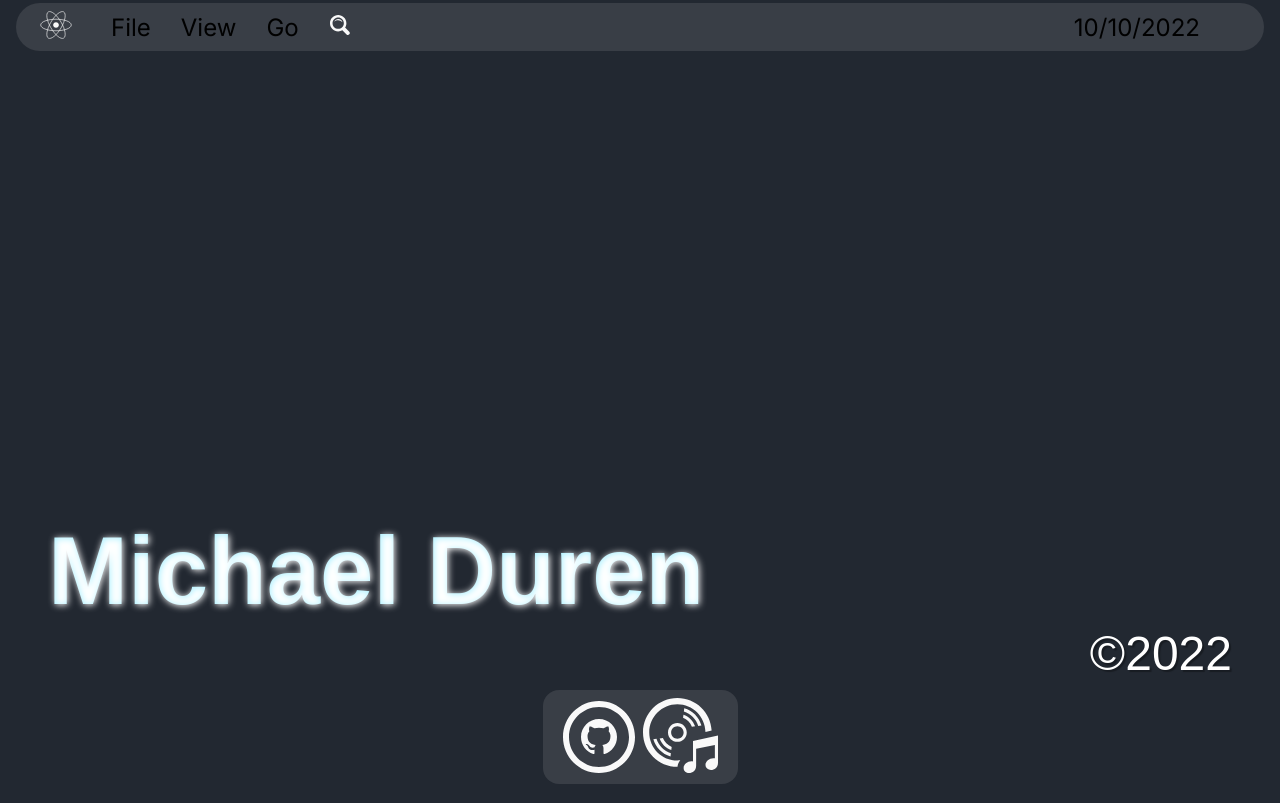
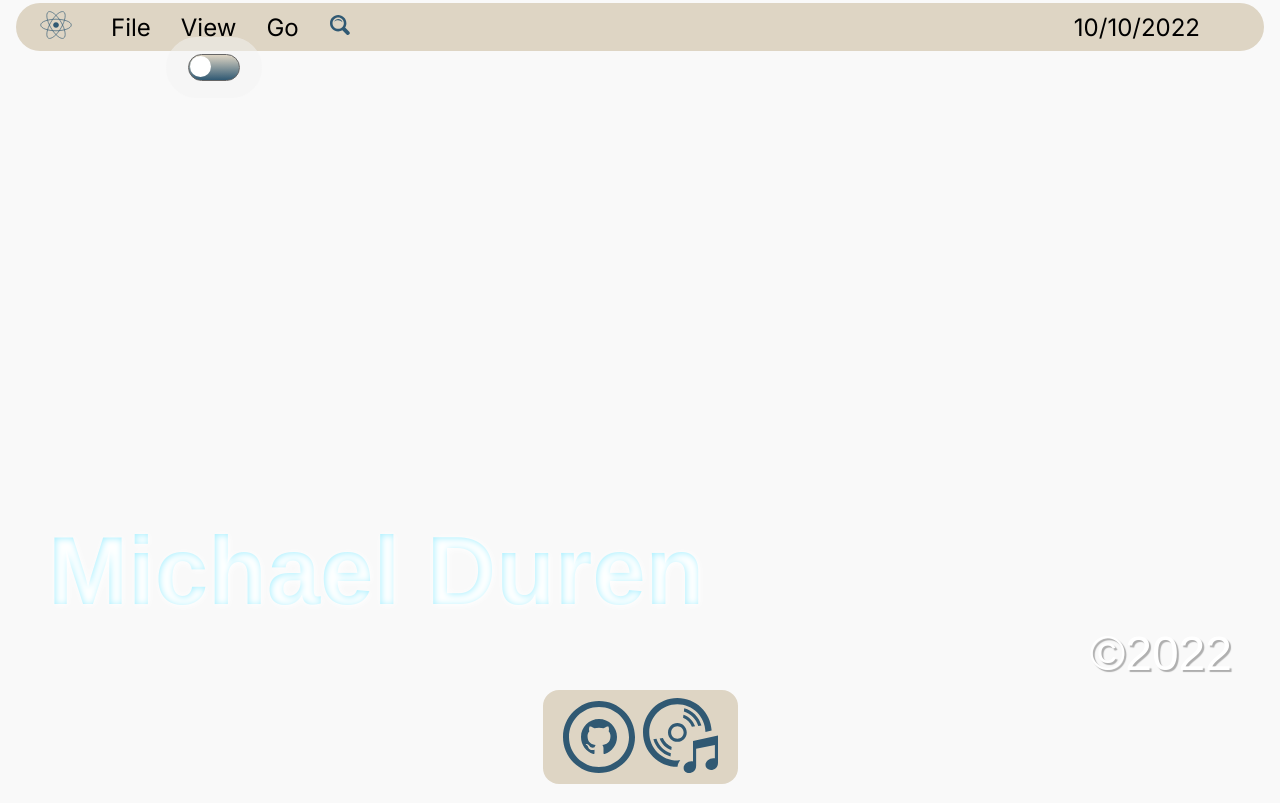
Before and after one commit to michael-duren/michael-duren-portfolio, a React (Create React App) app: page / in a window 1280 px wide. Both pictures are taken after a click on the link "View". Built offline with nearby package versions, Linux system fonts and the light colour scheme; a web font is replaced by a local one.

Commit message:
view menu > toggle is now functional, need to finish refactor on styles

```diff
--- a/src/App.js
+++ b/src/App.js
@@ -9,7 +9,7 @@ import LightTheme from './components/themes/light';
 import DarkTheme from './components/themes/dark';
 
 const App = () => {
-  const [theme, setTheme] = useState(DarkTheme);
+  const [theme, setTheme] = useState(LightTheme);
 
   // if (!mountedComponent) return <div />;
   return (
--- a/src/components/dropdown-menu/dropdown-menu.component.jsx
+++ b/src/components/dropdown-menu/dropdown-menu.component.jsx
@@ -1,23 +1,29 @@
+import { useContext } from 'react';
+import { ThemeContext } from 'styled-components';
+
 import {
   DropDownContainer,
   DropDownItems,
   DropDownItemsButton,
 } from './dropdown-menu.component.styles';
 
+import { Toggle } from '../toggle-switch/theme-toggle-switch.component';
+
 import { Link } from 'react-router-dom';
 
 const DropDownMenu = (props) => {
   const { items } = props;
+  const { id, setTheme } = useContext(ThemeContext);
 
   return (
     <DropDownContainer>
       <DropDownItems>
-        {items.map((item, idx) => {
-          const [name, location, type] = item;
+        {items.map((item) => {
+          const [name, location, type, key] = item;
           switch (type) {
             case 'external-link':
               return (
-                <DropDownItemsButton key={idx}>
+                <DropDownItemsButton key={key}>
                   <a href={location} target="_blank" rel="noreferrer noopener">
                     {name}
                   </a>
@@ -25,8 +31,14 @@ const DropDownMenu = (props) => {
               );
             case 'internal-link':
               return (
-                <DropDownItemsButton key={idx}>
+                <DropDownItemsButton key={key}>
                   <Link to={location}>{name}</Link>
+                </DropDownItemsButton>
+              );
+            case 'button':
+              return (
+                <DropDownItemsButton key={key}>
+                  <Toggle isActive={id === 'dark'} onToggle={setTheme} />
                 </DropDownItemsButton>
               );
             default:
--- a/src/components/toggle-switch/theme-toggle-switch.component.jsx
+++ b/src/components/toggle-switch/theme-toggle-switch.component.jsx
@@ -1,30 +1,9 @@
-import { func, string } from 'prop-types';
+import { ToggleWrapper, Notch } from './theme-toggle-switch.component.styles';
 
-import {
-  CheckBoxWrapper,
-  CheckBox,
-  CheckBoxLabel,
-} from './theme-toggle-switch.component.styles';
-
-const ThemeToggleSwitch = ({ theme, toggleTheme }) => {
+export const Toggle = ({ isActive, onToggle }) => {
   return (
-    <>
-      <CheckBoxWrapper>
-        <CheckBox
-          id="checkbox"
-          theme={theme}
-          type="checkbox"
-          onClick={toggleTheme}
-        />
-        <CheckBoxLabel htmlFor="checkbox" />
-      </CheckBoxWrapper>
-    </>
+    <ToggleWrapper onClick={onToggle}>
+      <Notch isActive={isActive} />
+    </ToggleWrapper>
   );
 };
-
-ThemeToggleSwitch.propTypes = {
-  theme: string.isRequired,
-  toggleTheme: func.isRequired,
-};
-
-export default ThemeToggleSwitch;
--- a/src/components/toggle-switch/theme-toggle-switch.component.styles.jsx
+++ b/src/components/toggle-switch/theme-toggle-switch.component.styles.jsx
@@ -1,45 +1,27 @@
 import styled from 'styled-components';
 
-export const CheckBoxWrapper = styled.div`
-  position: relative;
+export const ToggleWrapper = styled.div`
+  width: 50px;
+  min-width: 50px;
+  height: 25px;
+  border-radius: 25px;
+  border: 1px solid #666;
+  margin: auto;
+  display: flex;
+  background-image: linear-gradient(
+    to bottom,
+    ${(p) => p.theme.primaryColor},
+    ${(p) => p.theme.secondaryColor}
+  );
 `;
-export const CheckBoxLabel = styled.label`
-  position: absolute;
-  top: 0;
-  left: 0;
-  width: 42px;
-  height: 26px;
-  border-radius: 15px;
-  background: black;
-  cursor: pointer;
-  &::after {
-    content: '';
-    display: block;
-    border-radius: 50%;
-    width: 18px;
-    height: 18px;
-    margin: 3px;
-    background: #ffffff;
-    box-shadow: 1px 3px 3px 1px rgba(0, 0, 0, 0.2);
-    transition: 0.2s;
-  }
+
+export const Notch = styled.div`
+  height: 21px;
+  width: 21px;
+  border: 1pz solid #666;
+  margin-top: 1px;
+  background: white;
+  border-radius: 50%;
+  transition: transform 0.1s linear;
+  transform: translate(${(p) => (p.isActive ? '26px' : '1px')});
 `;
-export const CheckBox = styled.input`
-  opacity: 0;
-  z-index: 1;
-  border-radius: 15px;
-  width: 42px;
-  height: 26px;
-  &:checked + ${CheckBoxLabel} {
-    background: #bebebe;
-    &::after {
-      content: '';
-      display: block;
-      border-radius: 50%;
-      width: 18px;
-      height: 18px;
-      margin-left: 21px;
-      transition: 0.2s;
-    }
-  }
-`;
--- a/src/routes/navigation/navigation.component.jsx
+++ b/src/routes/navigation/navigation.component.jsx
@@ -20,38 +20,49 @@ import {
 
 // import { darkTheme, lightTheme } from '../../Themes';
 
-const reactMenu = [['About This Michael', '/about', 'internal-link']];
+const reactMenu = [['About This Michael', '/about', 'internal-lin', '1a']];
 
 const fileMenu = [
   [
     'Crwn-Clothing',
     'https://github.com/michael-duren/crwn-clothing',
     'external-link',
+    '1b',
   ],
   [
     'Michael Duren',
     'https://github.com/michael-duren/michael-duren-portfolio',
     'external-link',
+    '2b',
   ],
   [
     'Password Generator',
     'https://github.com/michael-duren/passwordGenerator',
     'external-link',
+    '3b',
   ],
   [
     'To Do App',
     'https://github.com/michael-duren/passwordGenerator',
     'external-link',
+    '4b',
   ],
 ];
 
 const goMenu = [
-  ['Home', '/', 'internal-link'],
-  ['About', 'About', 'internal-link'],
-  ['LinkedIn', 'https://www.linkedin.com/in/michael-duren/', 'external-link'],
-  ['Github', 'https://github.com/michael-duren', 'external-link'],
-  ['Contact', 'mailto:michaeld@michaelduren.com', 'external-link'],
+  ['Home', '/', 'internal-link', '1c'],
+  ['About', 'About', 'internal-link', '2c'],
+  [
+    'LinkedIn',
+    'https://www.linkedin.com/in/michael-duren/',
+    'external-link',
+    '3c',
+  ],
+  ['Github', 'https://github.com/michael-duren', 'external-link', '4c'],
+  ['Contact', 'mailto:michaeld@michaelduren.com', 'external-link', '5c'],
 ];
+
+const viewMenu = [[null, null, 'button', '1d']];
 
 const Navigation = () => {
   const currentDate = new Date().toLocaleDateString();
@@ -66,7 +77,9 @@ const Navigation = () => {
           <NavItem name="File">
             <DropDownMenu items={fileMenu} />
           </NavItem>
-          <NavItem name="View"></NavItem>
+          <NavItem name="View">
+            <DropDownMenu items={viewMenu} />
+          </NavItem>
           <NavItem name="Go">
             <DropDownMenu items={goMenu} />
           </NavItem>
```
